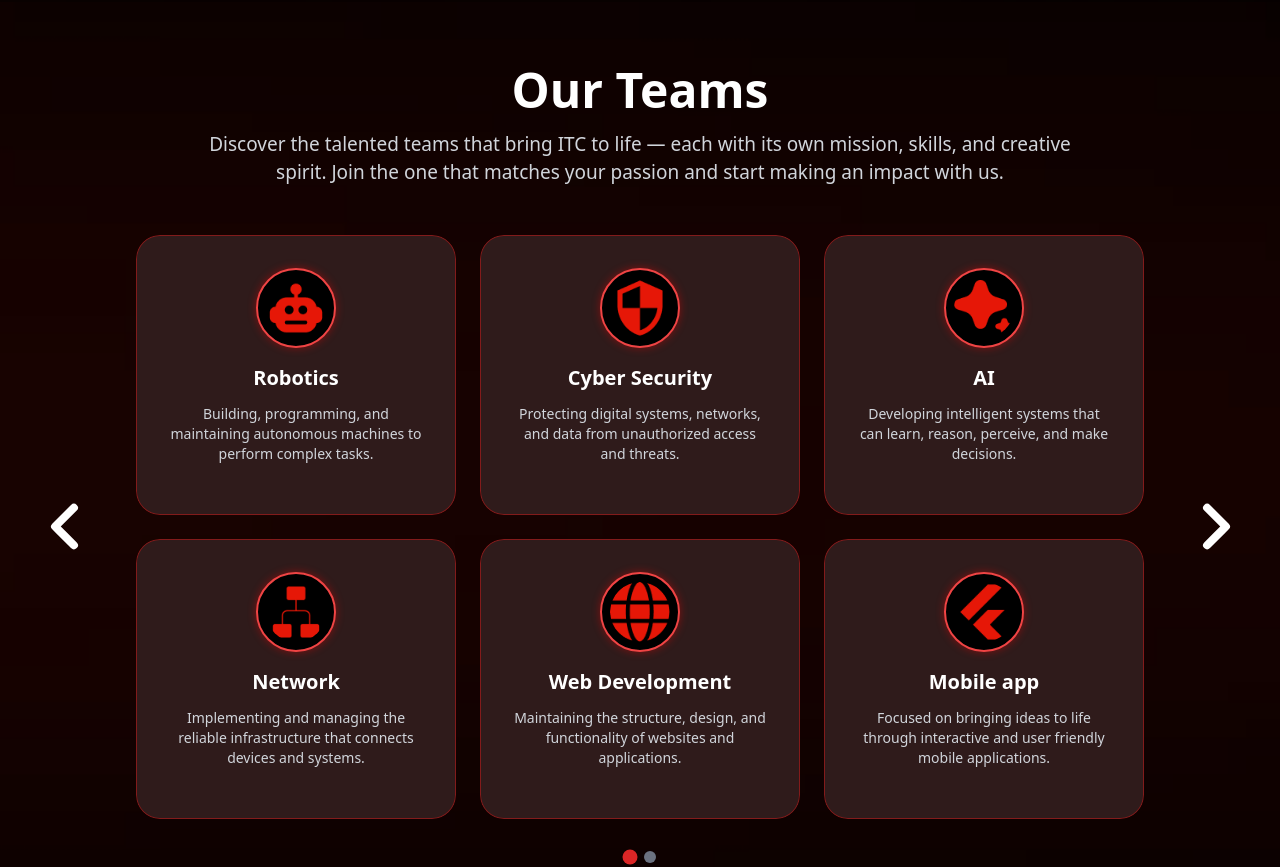
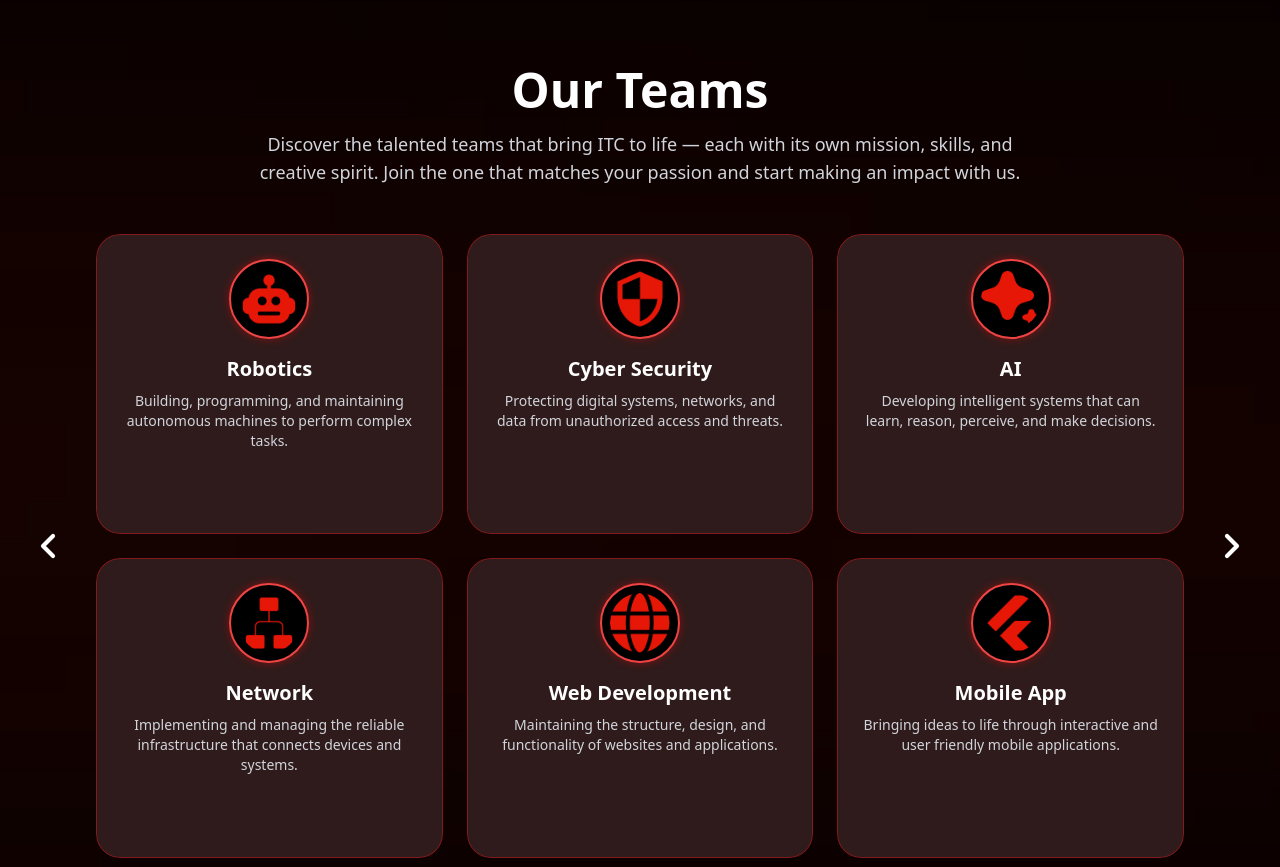
Before and after one commit to adamstimt/welcome-day, a React (Vite) app: page / in a window 1280 px wide. Shown: the part 1500-2367 px from the top of the page. Built offline with nearby package versions, Linux system fonts and the light colour scheme.

Commit message:
update: modified teams

```diff
--- a/src/Components/Teams.jsx
+++ b/src/Components/Teams.jsx
@@ -1,19 +1,5 @@
 import React, { useState, useEffect, useRef } from "react";
 import { ChevronLeft, ChevronRight } from "lucide-react";
-
-import roboticsImg from "/public/robotics.png";
-import cyberImg from "/public/cyber.png";
-import aiImg from "/public/ai.png";
-import networkImg from "/public/network.png";
-import webImg from "/public/web.png";
-import videoImg from "/public/video.png";
-import bgImg from "/public/Group2.jpg";
-import mobile from "/public/mobile.png";
-import design from "/public/design.png";
-import game from "/public/game.png";
-import dd from "/public/3d.png";
-import markiting from "/public/marketing.png";
-import trading from "/public/trading.png";
 
 const Teams = () => {
   const [currentPage, setCurrentPage] = useState(0);
@@ -21,18 +7,18 @@ const Teams = () => {
   const sectionRef = useRef(null);
 
   const teamsData = [
-    { img: roboticsImg, title: "Robotics", description: "Building, programming, and maintaining autonomous machines to perform complex tasks." },
-    { img: cyberImg, title: "Cyber Security", description: "Protecting digital systems, networks, and data from unauthorized access and threats." },
-    { img: aiImg, title: "AI", description: "Developing intelligent systems that can learn, reason, perceive, and make decisions." },
-    { img: networkImg, title: "Network", description: "Implementing and managing the reliable infrastructure that connects devices and systems." },
-    { img: webImg, title: "Web Development", description: "Maintaining the structure, design, and functionality of websites and applications." },
-    { img: mobile, title: "Mobile app", description: "Focused on bringing ideas to life through interactive and user friendly mobile applications." },
-    { img: design, title: "Graphic Design", description: "They craft the visuals that define ITC’s identity from posters to digital content." },
-    { img: game, title: "Game development", description: "Passionate about coding and creativity, they design and build immersive gaming experiences." },
-    { img: dd, title: "3D", description: "Masters of depth and design, they create 3D models and visuals that bring imagination to life." },
-    { img: markiting, title: "Markiting", description: "The storytellers of ITC. They manage social media and strategies to spread our message." },
-    { img: trading, title: "Trading", description: "Exploring the basics of finance and markets they learn how trading works and develop smart analytical thinking." },
-    { img: videoImg, title: "Video Editing", description: "Crafting raw footage into compelling, cohesive, and professional visual stories." },
+    { img: "/robotics.png", title: "Robotics", description: "Building, programming, and maintaining autonomous machines to perform complex tasks." },
+    { img: "/cyber.png", title: "Cyber Security", description: "Protecting digital systems, networks, and data from unauthorized access and threats." },
+    { img: "/ai.png", title: "AI", description: "Developing intelligent systems that can learn, reason, perceive, and make decisions." },
+    { img: "/network.png", title: "Network", description: "Implementing and managing the reliable infrastructure that connects devices and systems." },
+    { img: "/web.png", title: "Web Development", description: "Maintaining the structure, design, and functionality of websites and applications." },
+    { img: "/mobile.png", title: "Mobile App", description: "Bringing ideas to life through interactive and user friendly mobile applications." },
+    { img: "/design.png", title: "Graphic Design", description: "They craft the visuals that define ITC’s identity from posters to digital content." },
+    { img: "/game.png", title: "Game Development", description: "Passionate about coding and creativity, they design and build immersive gaming experiences." },
+    { img: "/3d.png", title: "3D", description: "Masters of depth and design, they create 3D models and visuals that bring imagination to life." },
+    { img: "/marketing.png", title: "Marketing", description: "The storytellers of ITC. They manage social media and strategies to spread our message." },
+    { img: "/trading.png", title: "Trading", description: "Exploring the basics of finance and markets they learn how trading works and develop smart analytical thinking." },
+    { img: "/video.png", title: "Video Editing", description: "Crafting raw footage into compelling, cohesive, and professional visual stories." },
   ];
 
   const cardsPerPage = 6;
@@ -61,10 +47,10 @@ const Teams = () => {
     <div
       ref={sectionRef}
       id="teams"
-      className="relative min-h-screen bg-cover bg-center bg-no-repeat py-16 px-6 overflow-hidden"
-      style={{ backgroundImage: `url(${bgImg})` }}
+      className="relative min-h-screen bg-cover bg-center bg-no-repeat py-16 px-4 sm:px-6 overflow-hidden"
+      style={{ backgroundImage: "url('/Group2.jpg')" }}
     >
-      <div className="absolute inset-0 bg-black/30" />
+      <div className="absolute inset-0 bg-black/40" />
 
       <div className="relative max-w-7xl mx-auto z-10 transition-all duration-1000">
         {/* Header */}
@@ -73,8 +59,10 @@ const Teams = () => {
             visible ? "opacity-100 translate-y-0" : "opacity-0 translate-y-10"
           }`}
         >
-          <h2 className="text-5xl font-bold mb-4 text-white">Our Teams</h2>
-          <p className="text-gray-300 max-w-4xl text-[19px] mx-auto">
+          <h2 className="text-3xl sm:text-4xl md:text-5xl font-bold mb-4 text-white">
+            Our Teams
+          </h2>
+          <p className="text-gray-300 text-sm sm:text-base md:text-lg max-w-3xl mx-auto">
             Discover the talented teams that bring ITC to life — each with its
             own mission, skills, and creative spirit. Join the one that matches
             your passion and start making an impact with us.
@@ -82,23 +70,23 @@ const Teams = () => {
         </div>
 
         {/* Navigation and Cards */}
-        <div className="flex items-center gap-4 md:gap-8">
+        <div className="flex items-center gap-3 sm:gap-6">
           <button
             onClick={prevPage}
-            className="w-12 h-12 md:w-[80px] md:h-[200px] flex items-center justify-center"
+            className="w-10 h-10 sm:w-12 sm:h-12 flex items-center justify-center"
           >
-            <ChevronLeft size={75} strokeWidth={2.6} color="#fff" />
+            <ChevronLeft size={40} strokeWidth={2.5} color="#fff" />
           </button>
 
           <div
-            className={`flex-1 grid grid-cols-1 md:grid-cols-2 lg:grid-cols-3 gap-4 md:gap-6 transition-all duration-1000 ${
+            className={`flex-1 grid grid-cols-1 sm:grid-cols-2 lg:grid-cols-3 gap-4 sm:gap-6 transition-all duration-1000 ${
               visible ? "opacity-100" : "opacity-0"
             }`}
           >
             {getCurrentCards().map((team, i) => (
-              <div key={i} className="overflow-hidden rounded-3xl"> {/* هنا الجديد */}
+              <div key={i} className="overflow-hidden rounded-3xl">
                 <div
-                  className={`relative h-[320px] md:h-[280px] text-white rounded-3xl p-6 md:p-8
+                  className={`relative h-[280px] sm:h-[260px] md:h-[300px] text-white rounded-3xl p-6
                   flex flex-col items-center text-center cursor-pointer
                   border border-red-700/60 bg-[#2f1b1b] transition-all duration-700
                   hover:scale-105 shadow-[0_0_12px_rgba(255,0,0,0.25)]
@@ -108,13 +96,13 @@ const Teams = () => {
                     src={team.img}
                     loading="lazy"
                     alt={team.title}
-                    className="w-20 h-20 md:w-[80px] md:h-[80px] rounded-full bg-black object-contain p-2
+                    className="w-16 h-16 sm:w-20 sm:h-20 rounded-full bg-black object-contain p-2
                     border-2 border-red-500 mb-4 shadow-[0_0_8px_rgba(255,0,0,0.4)]"
                   />
-                  <h3 className="text-lg md:text-xl font-bold mb-3 z-10">
+                  <h3 className="text-lg sm:text-xl font-bold mb-2 z-10">
                     {team.title}
                   </h3>
-                  <p className="text-gray-300 text-xs md:text-sm leading-relaxed z-10">
+                  <p className="text-gray-300 text-xs sm:text-sm leading-relaxed z-10">
                     {team.description}
                   </p>
                 </div>
@@ -124,9 +112,9 @@ const Teams = () => {
 
           <button
             onClick={nextPage}
-            className="w-12 h-12 md:w-[80px] md:h-[200px] flex items-center justify-center"
+            className="w-10 h-10 sm:w-12 sm:h-12 flex items-center justify-center"
           >
-            <ChevronRight size={75} strokeWidth={2.6} color="#fff" />
+            <ChevronRight size={40} strokeWidth={2.5} color="#fff" />
           </button>
         </div>
 
@@ -136,7 +124,7 @@ const Teams = () => {
             <button
               key={i}
               onClick={() => setCurrentPage(i)}
-              className={`w-3 h-3 rounded-full transition-all ${
+              className={`w-2.5 h-2.5 sm:w-3 sm:h-3 rounded-full transition-all ${
                 currentPage === i
                   ? "bg-red-600 scale-125"
                   : "bg-gray-500 hover:bg-gray-400"
```
